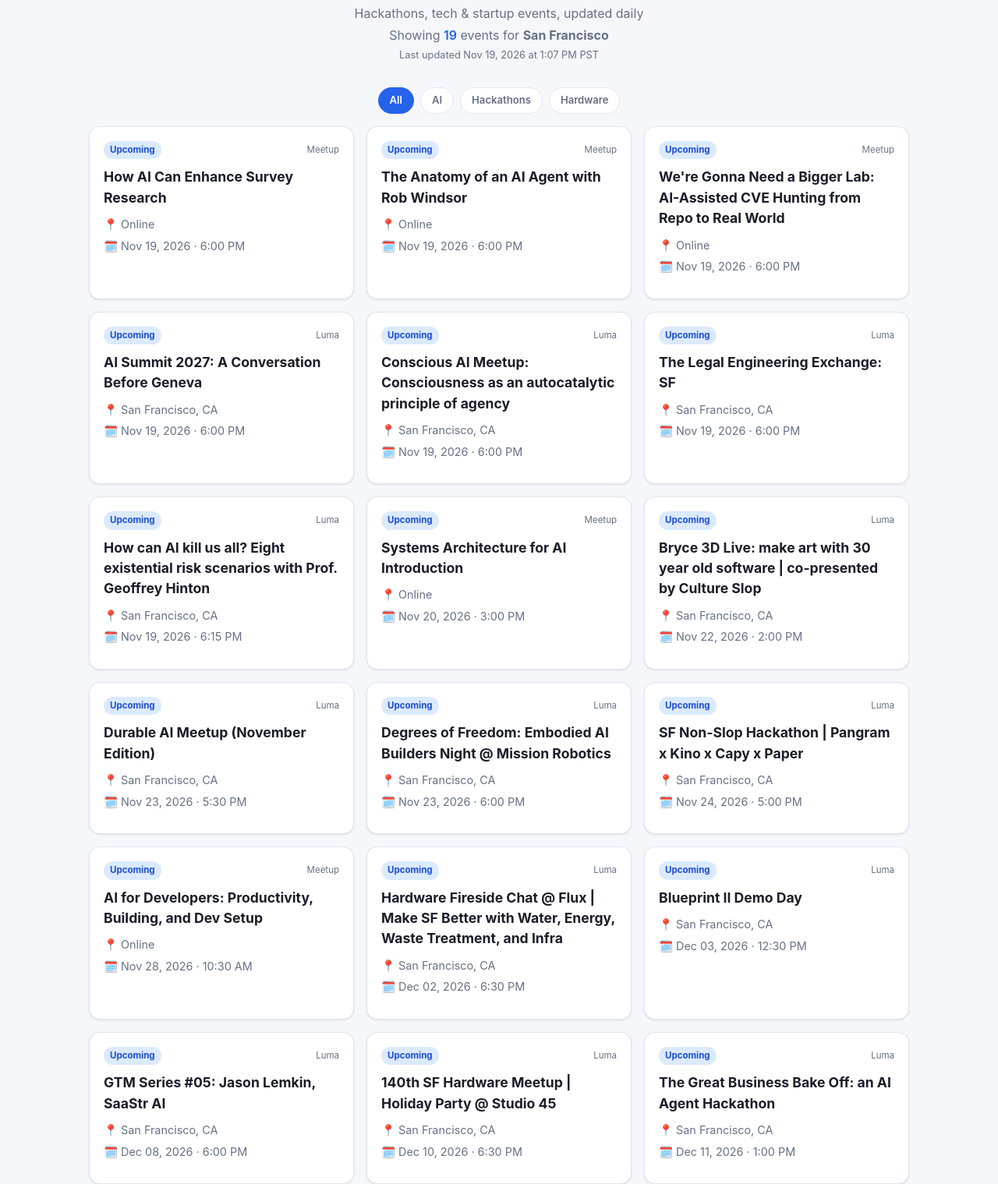
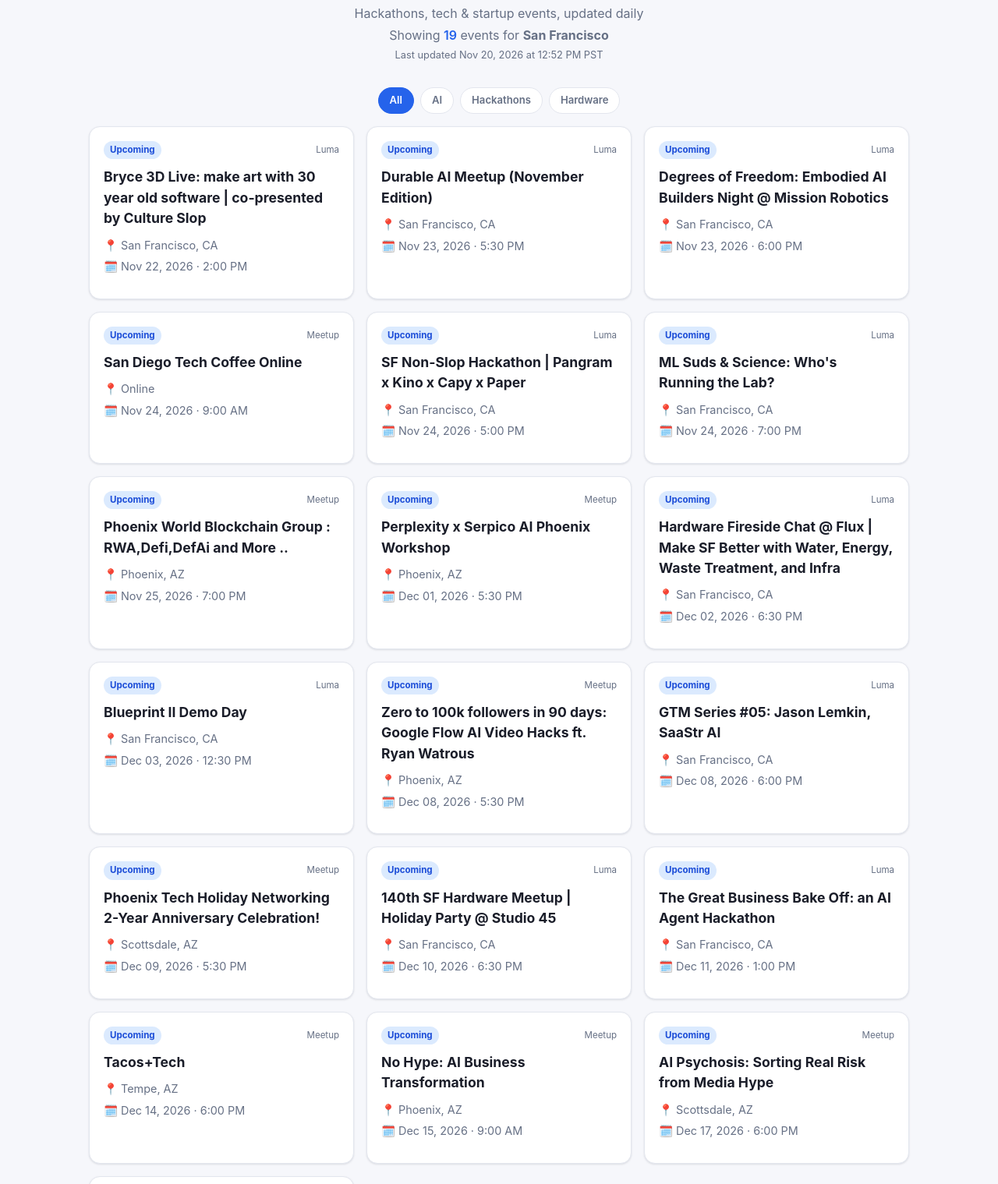
Before and after one commit to VamikaSinghal/tech-events-tracker, a plain HTML site: page index.html in a window 1280 px wide. Shown: the part 132-1651 px from the top of the page at 78% size. Drawn offline with Linux system fonts and the light colour scheme.

Commit message:
Update events (2026-11-20)

```diff
--- a/index.html
+++ b/index.html
@@ -89,7 +89,7 @@
     <h1>Tech Events near me</h1>
     <p>Hackathons, tech &amp; startup events, updated daily</p>
     <p>Showing <span class="count" id="event-count">19</span> events for <strong>San Francisco</strong></p>
-    <p style="font-size:.8rem">Last updated Nov 19, 2026 at 1:07 PM PST</p>
+    <p style="font-size:.8rem">Last updated Nov 20, 2026 at 12:52 PM PST</p>
   </header>
   <div class="filters">
     <button class="filter-btn active" data-filter="all">All</button>
@@ -97,94 +97,6 @@
   </div>
   <main>
 
-        <a class="card" data-categories="ai" href="https://www.meetup.com/pydatachi/events/317159634/" target="_blank" rel="noopener">
-          <div class="card-top">
-            <span class="state upcoming">Upcoming</span>
-            <span class="src">Meetup</span>
-          </div>
-          <h2>How AI Can Enhance Survey Research</h2>
-          <p class="meta">📍 Online</p>
-          <p class="meta">🗓️ Nov 19, 2026 · 6:00 PM</p>
-          <div class="tags"></div>
-
-        </a>
-        <a class="card" data-categories="ai" href="https://www.meetup.com/glugnet/events/316053117/" target="_blank" rel="noopener">
-          <div class="card-top">
-            <span class="state upcoming">Upcoming</span>
-            <span class="src">Meetup</span>
-          </div>
-          <h2>The Anatomy of an AI Agent with Rob Windsor</h2>
-          <p class="meta">📍 Online</p>
-          <p class="meta">🗓️ Nov 19, 2026 · 6:00 PM</p>
-          <div class="tags"></div>
-
-        </a>
-        <a class="card" data-categories="ai" href="https://www.meetup.com/owasp-atlanta/events/316997081/" target="_blank" rel="noopener">
-          <div class="card-top">
-            <span class="state upcoming">Upcoming</span>
-            <span class="src">Meetup</span>
-          </div>
-          <h2>We&#x27;re Gonna Need a Bigger Lab: AI-Assisted CVE Hunting from Repo to Real World</h2>
-          <p class="meta">📍 Online</p>
-          <p class="meta">🗓️ Nov 19, 2026 · 6:00 PM</p>
-          <div class="tags"></div>
-
-        </a>
-        <a class="card" data-categories="ai" href="https://lu.ma/fy8teprf" target="_blank" rel="noopener">
-          <div class="card-top">
-            <span class="state upcoming">Upcoming</span>
-            <span class="src">Luma</span>
-          </div>
-          <h2>AI Summit 2027: A Conversation Before Geneva</h2>
-          <p class="meta">📍 San Francisco, CA</p>
-          <p class="meta">🗓️ Nov 19, 2026 · 6:00 PM</p>
-          <div class="tags"></div>
-
-        </a>
-        <a class="card" data-categories="ai" href="https://lu.ma/cimc-41rs" target="_blank" rel="noopener">
-          <div class="card-top">
-            <span class="state upcoming">Upcoming</span>
-            <span class="src">Luma</span>
-          </div>
-          <h2>Conscious AI Meetup: Consciousness as an autocatalytic principle of agency</h2>
-          <p class="meta">📍 San Francisco, CA</p>
-          <p class="meta">🗓️ Nov 19, 2026 · 6:00 PM</p>
-          <div class="tags"></div>
-
-        </a>
-        <a class="card" data-categories="" href="https://lu.ma/legora-6f8n" target="_blank" rel="noopener">
-          <div class="card-top">
-            <span class="state upcoming">Upcoming</span>
-            <span class="src">Luma</span>
-          </div>
-          <h2>The Legal Engineering Exchange: SF</h2>
-          <p class="meta">📍 San Francisco, CA</p>
-          <p class="meta">🗓️ Nov 19, 2026 · 6:00 PM</p>
-          <div class="tags"></div>
-
-        </a>
-        <a class="card" data-categories="ai" href="https://lu.ma/zcbrxhsr" target="_blank" rel="noopener">
-          <div class="card-top">
-            <span class="state upcoming">Upcoming</span>
-            <span class="src">Luma</span>
-          </div>
-          <h2>How can AI kill us all? Eight existential risk scenarios with Prof. Geoffrey Hinton</h2>
-          <p class="meta">📍 San Francisco, CA</p>
-          <p class="meta">🗓️ Nov 19, 2026 · 6:15 PM</p>
-          <div class="tags"></div>
-
-        </a>
-        <a class="card" data-categories="ai" href="https://www.meetup.com/eli-the-computer-guy/events/317453815/" target="_blank" rel="noopener">
-          <div class="card-top">
-            <span class="state upcoming">Upcoming</span>
-            <span class="src">Meetup</span>
-          </div>
-          <h2>Systems Architecture for AI Introduction</h2>
-          <p class="meta">📍 Online</p>
-          <p class="meta">🗓️ Nov 20, 2026 · 3:00 PM</p>
-          <div class="tags"></div>
-
-        </a>
         <a class="card" data-categories="" href="https://lu.ma/bryce3d" target="_blank" rel="noopener">
           <div class="card-top">
             <span class="state upcoming">Upcoming</span>
@@ -218,6 +130,17 @@
           <div class="tags"></div>
 
         </a>
+        <a class="card" data-categories="" href="https://www.meetup.com/sandiego-tech-coffee/events/317286406/" target="_blank" rel="noopener">
+          <div class="card-top">
+            <span class="state upcoming">Upcoming</span>
+            <span class="src">Meetup</span>
+          </div>
+          <h2>San Diego Tech Coffee Online</h2>
+          <p class="meta">📍 Online</p>
+          <p class="meta">🗓️ Nov 24, 2026 · 9:00 AM</p>
+          <div class="tags"></div>
+
+        </a>
         <a class="card" data-categories="hackathons" href="https://lu.ma/32d8mqid" target="_blank" rel="noopener">
           <div class="card-top">
             <span class="state upcoming">Upcoming</span>
@@ -229,14 +152,36 @@
           <div class="tags"></div>
 
         </a>
-        <a class="card" data-categories="ai" href="https://www.meetup.com/the-ubuntu-techhive-north-america/events/316847250/" target="_blank" rel="noopener">
+        <a class="card" data-categories="" href="https://lu.ma/fhjigudr" target="_blank" rel="noopener">
+          <div class="card-top">
+            <span class="state upcoming">Upcoming</span>
+            <span class="src">Luma</span>
+          </div>
+          <h2>ML Suds &amp; Science: Who&#x27;s Running the Lab?</h2>
+          <p class="meta">📍 San Francisco, CA</p>
+          <p class="meta">🗓️ Nov 24, 2026 · 7:00 PM</p>
+          <div class="tags"></div>
+
+        </a>
+        <a class="card" data-categories="" href="https://www.meetup.com/phoenix-wbc-meetup-group/events/317449479/" target="_blank" rel="noopener">
           <div class="card-top">
             <span class="state upcoming">Upcoming</span>
             <span class="src">Meetup</span>
           </div>
-          <h2>AI for Developers: Productivity, Building, and Dev Setup</h2>
-          <p class="meta">📍 Online</p>
-          <p class="meta">🗓️ Nov 28, 2026 · 10:30 AM</p>
+          <h2>Phoenix World Blockchain Group : RWA,Defi,DefAi and More ..</h2>
+          <p class="meta">📍 Phoenix, AZ</p>
+          <p class="meta">🗓️ Nov 25, 2026 · 7:00 PM</p>
+          <div class="tags"></div>
+
+        </a>
+        <a class="card" data-categories="ai" href="https://www.meetup.com/ai-for-entrepreneurs-and-business-leaders/events/317504250/" target="_blank" rel="noopener">
+          <div class="card-top">
+            <span class="state upcoming">Upcoming</span>
+            <span class="src">Meetup</span>
+          </div>
+          <h2>Perplexity x Serpico AI Phoenix Workshop</h2>
+          <p class="meta">📍 Phoenix, AZ</p>
+          <p class="meta">🗓️ Dec 01, 2026 · 5:30 PM</p>
           <div class="tags"></div>
 
         </a>
@@ -262,6 +207,17 @@
           <div class="tags"></div>
 
         </a>
+        <a class="card" data-categories="ai" href="https://www.meetup.com/cracked-claude-cowork-and-codex-club/events/317217317/" target="_blank" rel="noopener">
+          <div class="card-top">
+            <span class="state upcoming">Upcoming</span>
+            <span class="src">Meetup</span>
+          </div>
+          <h2>Zero to 100k followers in 90 days: Google Flow AI Video Hacks ft. Ryan Watrous</h2>
+          <p class="meta">📍 Phoenix, AZ</p>
+          <p class="meta">🗓️ Dec 08, 2026 · 5:30 PM</p>
+          <div class="tags"></div>
+
+        </a>
         <a class="card" data-categories="ai" href="https://lu.ma/gtm-series-jason-lemkin" target="_blank" rel="noopener">
           <div class="card-top">
             <span class="state upcoming">Upcoming</span>
@@ -270,6 +226,17 @@
           <h2>GTM Series #05: Jason Lemkin, SaaStr AI</h2>
           <p class="meta">📍 San Francisco, CA</p>
           <p class="meta">🗓️ Dec 08, 2026 · 6:00 PM</p>
+          <div class="tags"></div>
+
+        </a>
+        <a class="card" data-categories="" href="https://www.meetup.com/phoenix-tech-group/events/317305723/" target="_blank" rel="noopener">
+          <div class="card-top">
+            <span class="state upcoming">Upcoming</span>
+            <span class="src">Meetup</span>
+          </div>
+          <h2>Phoenix Tech Holiday Networking 2-Year Anniversary Celebration!</h2>
+          <p class="meta">📍 Scottsdale, AZ</p>
+          <p class="meta">🗓️ Dec 09, 2026 · 5:30 PM</p>
           <div class="tags"></div>
 
         </a>
@@ -292,6 +259,39 @@
           <h2>The Great Business Bake Off: an AI Agent Hackathon</h2>
           <p class="meta">📍 San Francisco, CA</p>
           <p class="meta">🗓️ Dec 11, 2026 · 1:00 PM</p>
+          <div class="tags"></div>
+
+        </a>
+        <a class="card" data-categories="" href="https://www.meetup.com/dataphx/events/317017146/" target="_blank" rel="noopener">
+          <div class="card-top">
+            <span class="state upcoming">Upcoming</span>
+            <span class="src">Meetup</span>
+          </div>
+          <h2>Tacos+Tech</h2>
+          <p class="meta">📍 Tempe, AZ</p>
+          <p class="meta">🗓️ Dec 14, 2026 · 6:00 PM</p>
+          <div class="tags"></div>
+
+        </a>
+        <a class="card" data-categories="ai" href="https://www.meetup.com/old-pueblo-new-economy-artificial-intelligence-trailblazers/events/316181540/" target="_blank" rel="noopener">
+          <div class="card-top">
+            <span class="state upcoming">Upcoming</span>
+            <span class="src">Meetup</span>
+          </div>
+          <h2>No Hype: AI Business Transformation</h2>
+          <p class="meta">📍 Phoenix, AZ</p>
+          <p class="meta">🗓️ Dec 15, 2026 · 9:00 AM</p>
+          <div class="tags"></div>
+
+        </a>
+        <a class="card" data-categories="ai" href="https://www.meetup.com/azemergingtech/events/315041459/" target="_blank" rel="noopener">
+          <div class="card-top">
+            <span class="state upcoming">Upcoming</span>
+            <span class="src">Meetup</span>
+          </div>
+          <h2>AI Psychosis: Sorting Real Risk from Media Hype</h2>
+          <p class="meta">📍 Scottsdale, AZ</p>
+          <p class="meta">🗓️ Dec 17, 2026 · 6:00 PM</p>
           <div class="tags"></div>
 
         </a>
```
Also changed, not shown: events.json (+111 -111 lines).
